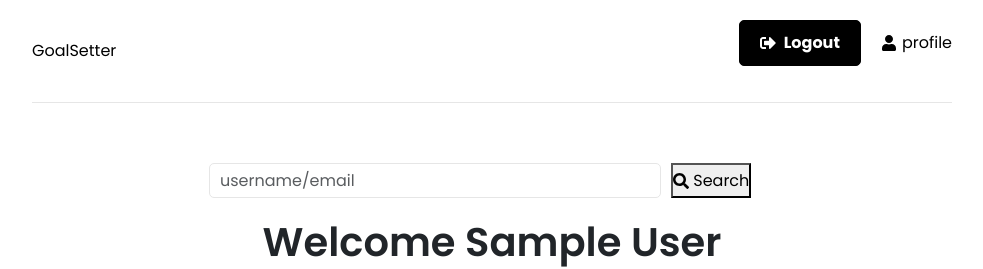
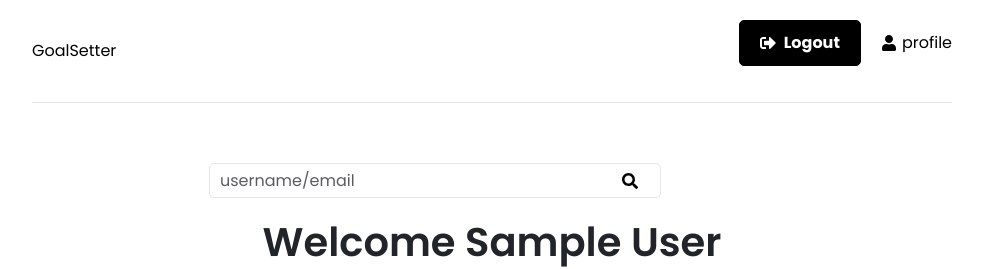
Before and after one commit to Nayana333/redux-project, a React (Create React App) app in the folder frontend/: page /admin in a window 1280 px wide. Shown: the top 269 px of the page, without its empty margins (148-1131 px from the left). Built offline with nearby package versions, Linux system fonts and the light colour scheme; no server answers; sample sign-in values are in the browser's storage.

Commit message:
search implemented some error

```diff
--- a/frontend/src/pages/admin/adminDashboard.jsx
+++ b/frontend/src/pages/admin/adminDashboard.jsx
@@ -41,7 +41,7 @@ const AdminDashboard = () => {
             <input style={{height:'35px',width:'452px',marginLeft:'177px'}} className='form-control' placeholder='username/email'  type='text'
       value={searchQuery}
       onChange={handleSearchchange} />
-            <button style={{height:'35px',marginLeft:'10px'}} className='btn-1'> <FaSearch/> Search</button>
+            <button style={{height:'35px',marginLeft:'-39px',background:'transparent',border:'transparent'}} className='btn-1'> <FaSearch/> </button>
         </div>
       <h1>Welcome {admin && admin.name}</h1>
       <UserList />
```
